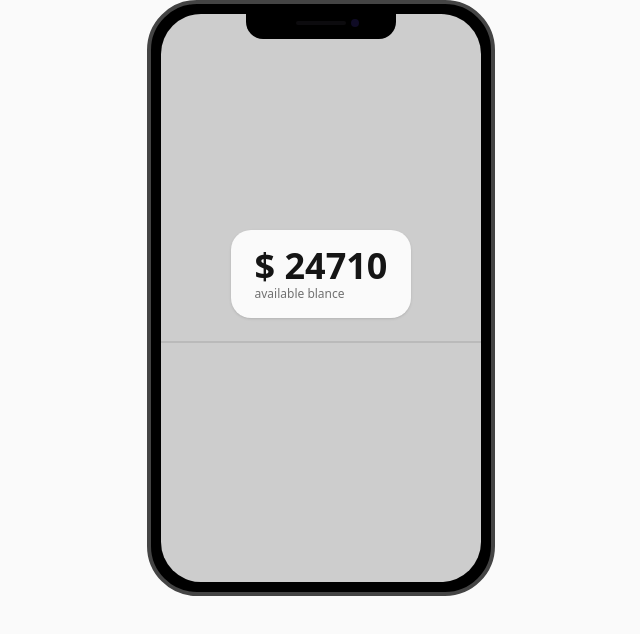
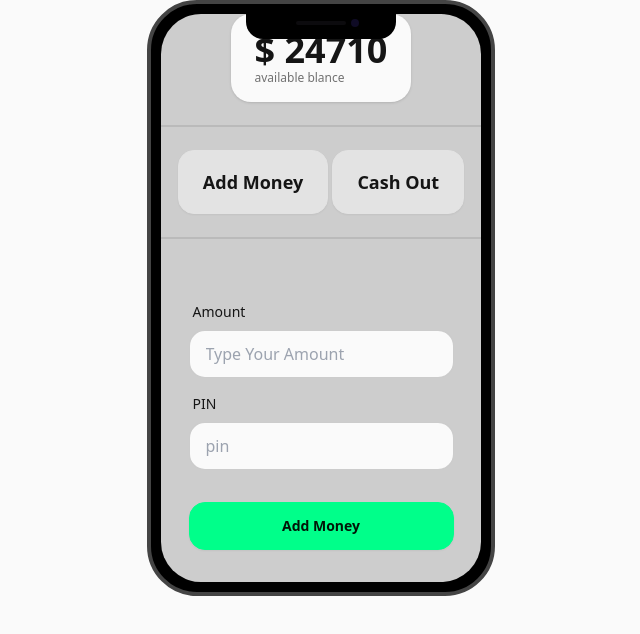
Before and after one commit to engrsakib/simple-mobile-bank-interface, a website: page pages/home.html in a window 1280 px wide. Shown: the whole page, without its empty margins (319-959 px from the left). Drawn offline with Linux system fonts and the light colour scheme.

Commit message:
add money init

```diff
--- a/pages/home.html
+++ b/pages/home.html
@@ -16,13 +16,40 @@
           <div class="artboard artboard-demo phone-1">
             <!-- available balance start -->
             <div class="stats shadow">
-                <div class="stat">
-                  <div class="stat-value">$<span> 24710</span></div>
-                  <div class="stat-desc">available blance</div>
-                </div>
+              <div class="stat">
+                <div class="stat-value">$<span> 24710</span></div>
+                <div class="stat-desc">available blance</div>
               </div>
+            </div>
             <!-- available balance end -->
             <div class="divider"></div>
+            <!-- user action button start-->
+            <div>
+                <button class="btn btn-lg">Add Money</button>
+                <button class="btn btn-lg">Cash Out</button>
+            </div>
+
+            <!-- user action button end-->
+            <div class="divider"></div>
+            <!-- add money from start -->
+            <form class="card-body">
+                <div class="form-control">
+                  <label class="label">
+                    <span class="label-text">Amount</span>
+                  </label>
+                  <input id="add-amount" type="text" placeholder="Type Your Amount" class="input input-bordered" required />
+                </div>
+                <div class="form-control">
+                  <label class="label">
+                    <span class="label-text">PIN</span>
+                  </label>
+                  <input id="add-pin" type="password" placeholder="pin" class="input input-bordered" autocomplete="one" required />
+                </div>
+                <div class="form-control mt-6">
+                  <button id="button-add" class="btn btn-success">Add Money</button>
+                </div>
+              </form>
+            <!-- add money from end -->
           </div>
         </div>
       </div>
@@ -30,5 +57,6 @@
     </section>
     <!-- JavaScript -->
     <script src="../script/mobileBank.js"></script>
+    <script src="../script/home.js"></script>
   </body>
 </html>
--- /dev/null
+++ b/script/home.js
@@ -0,0 +1,3 @@
+const addAmount = document.getElementById('add-amount');
+const addPin = document.getElementById('add-pin');
+const addBtn = document.getElementById('button-add');
--- a/script/mobileBank.js
+++ b/script/mobileBank.js
@@ -17,5 +17,3 @@ logInBtn.addEventListener('click', function(e){
     if(phoneNumber === '01992547202' && pinNumber === '0123') window.location.href = './pages/home.html';
     else alert("wrong password or phone please trya again");
 })
-
-//home page
```
